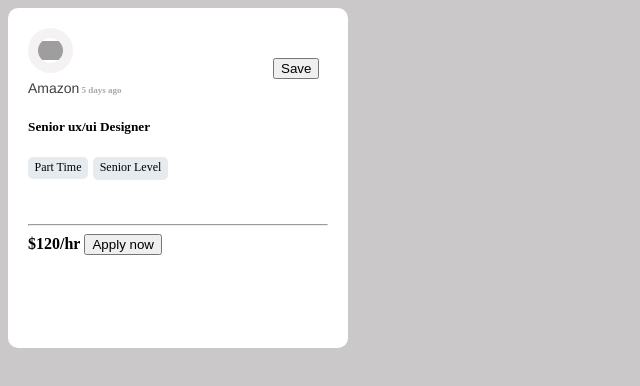
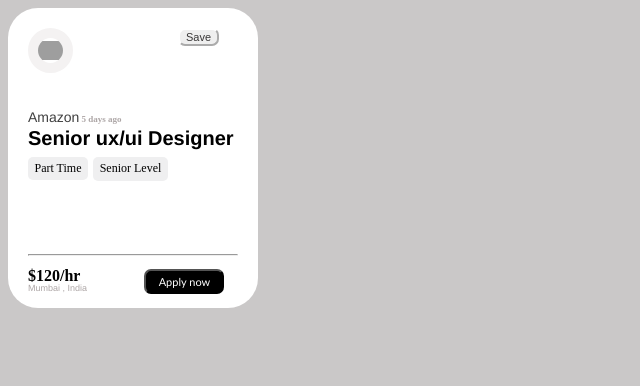
Before and after one commit to DhruvSharma-123/React, a React (Vite) app in the folder 01-folder/: page / in a window 1280 px wide. Shown: the top 386 px of the page, without its empty margins (0-640 px from the left). Built offline with nearby package versions, Linux system fonts and the light colour scheme; grey boxes are pictures that could not be loaded.

Commit message:
U-I Under process

```diff
--- a/01-folder/src/App.jsx
+++ b/01-folder/src/App.jsx
@@ -5,12 +5,16 @@ import spider from "./assets/spider.avif";
 import Ui from "./component/ui";
 
 const App = () => {
+  let arr=[10,20,30,40];
   return (
     <div id="parent">
      {/* <Card user="Dhruv Sharma" age={18} img={spider}/>
      <Card  user="Keshav Sharma" age={18} img="https://images.unsplash.com/photo-1642456074142-92f75cb84533?q=80&w=687&auto=format&fit=crop&ixlib=rb-4.1.0&ixid=M3wxMjA3fDB8MHxwaG90by1wYWdlfHx8fGVufDB8fHx8fA%3D%3D"/>
    */}
 <Ui/>
+{/* {arr.map(function(elem){
+  return elem;
+})} */}
     </div>
   )
 }
--- a/01-folder/src/component/ui.jsx
+++ b/01-folder/src/component/ui.jsx
@@ -18,10 +18,10 @@ return <div className="Uip">
    <div className="Senior">Senior Level</div>
 </div>
 <br />
-<br />
 <hr />
 <span>
-<b>$120/hr</b> <button>Apply now</button>
+<b>$120/hr</b> <button id="btwo">Apply now</button>
+<p id="lp">Mumbai , India</p>
 </span>
 </div>
 }
--- a/01-folder/src/index.css
+++ b/01-folder/src/index.css
@@ -27,11 +27,11 @@ body{
 }
 
   .Uip{
-    height: 300px;
-  width:300px;
+    height: 260px;
+  width:210px;
   background-color: white;
   border: 2ps solid white;
-  border-radius: 10px;
+  border-radius: 30px;
   padding: 20px;
   }
 
@@ -48,7 +48,15 @@ body{
   #bone{
     /* position: absolute;
     right: 10px;   */
-    margin-left: 200px;
+    margin-left: 150px;
+    /* margin-bottom: 50px; */
+  position: relative;
+  bottom: 50px;
+  color: rgb(57, 55, 55);
+  border-color: white;
+  border-radius: 7px;
+  font-size: 11px;
+  /* border: 51px soild rgb(111, 19, 19); */
   }
 /*
   .small{
@@ -58,17 +66,19 @@ body{
 
   .part{
 
-  background-color: rgb(230, 235, 240);
+  background-color: rgb(239, 239, 240);
     height: 19px;
     width: 60px;
      border-radius: 5px;
      display: inline-block;
      font-size: 12px;
      text-align: center;
-     padding-top: 3px;
+     padding-top: 4px;
+     position: relative;
+     bottom: 47px;
   }
   .Senior{
-background-color: rgb(230, 235, 240);
+background-color: rgb(239, 239, 240);
     height: 20px;
     width: 75px;
      border-radius: 5px;
@@ -76,13 +86,17 @@ background-color: rgb(230, 235, 240);
 margin-left: 5px;
      font-size: 12px;
      text-align: center;
-          padding-top: 3px;
+          padding-top: 4px;
+          position: relative;
+     bottom: 47px;
 
   }
   small{
     font-size: 9px;
     font-weight: bold;
     color: rgb(173, 166, 166) ;
+    position: relative;
+   top: 12px;
   }
   .b{
     font-family: 'Franklin Gothic Medium', 'Arial Narrow', Arial, sans-serif;
@@ -90,4 +104,35 @@ margin-left: 5px;
     font-size: 14px;
     font-weight: 100;
     color: rgb(64, 64, 64);
+   position: relative;
+   top: 12px;
   }
+
+  h5{
+    font-size: 20px;
+    font-weight: booder;
+    position: relative;
+    bottom: 20px;
+        font-family: 'Franklin Gothic Medium', 'Arial Narrow', Arial, sans-serif;
+  }
+
+  #lp{
+font-size: 9px;
+position: relative;
+bottom: 15px;
+        font-family: 'Franklin Gothic Medium', 'Arial Narrow', Arial, sans-serif;
+color: rgb(173, 166, 166) ;
+}
+
+#btwo{
+  position: relative;
+  left: 60px;
+  top:5px;
+  color: white;
+  background-color: black;
+          font-family:'Trebuchet MS', 'Lucida Sans Unicode', 'Lucida Grande', 'Lucida Sans', Arial, sans-serif   ;
+font-size: 11px;
+height: 25px;
+width: 80px;
+border-radius: 7px;
+}
```
